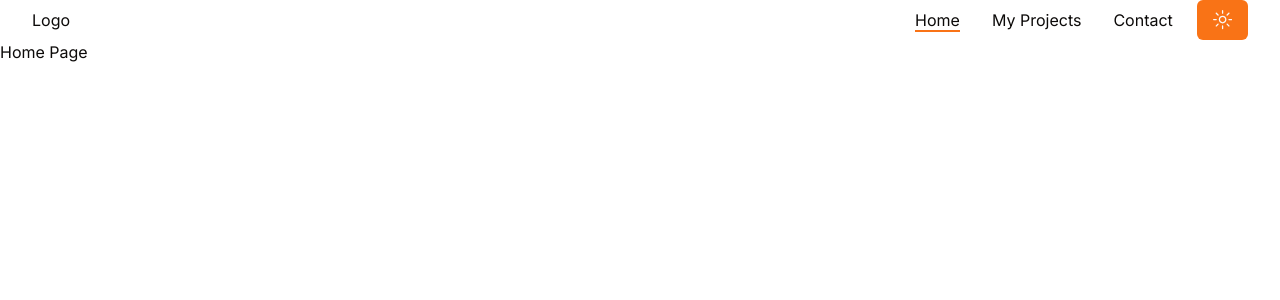
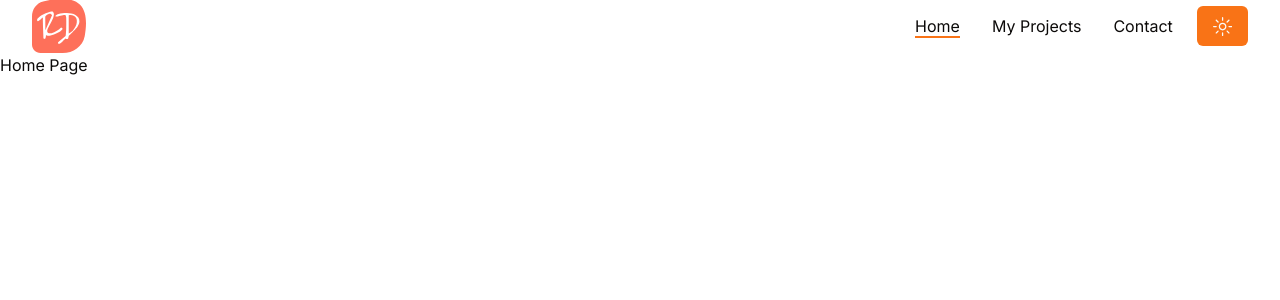
Before and after one commit to astaba/hello_ab_portfolio, a Next.js app: page / in a window 1280 px wide. Shown: the top 300 px of the page. Built offline with nearby package versions, Linux system fonts and the light colour scheme.

Commit message:
Build nav Logo

```diff
--- a/src/components/Logo.tsx
+++ b/src/components/Logo.tsx
@@ -1,9 +1,13 @@
-import React from 'react'
+import Image from "next/image";
+import Link from "next/link";
+import React from "react";
 
 const Logo = () => {
-	return (
-		<h4>Logo</h4>
-	)
-}
+  return (
+    <Link href="/">
+      <Image src="/logo.svg" width={54} height={54} alt="Page logo" priority />
+    </Link>
+  );
+};
 
-export default Logo
+export default Logo;
```
